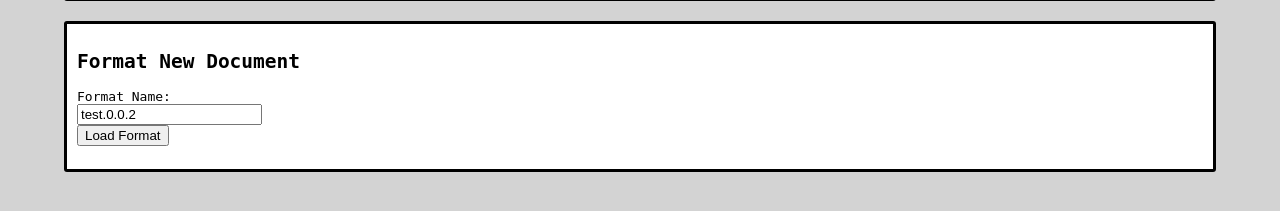
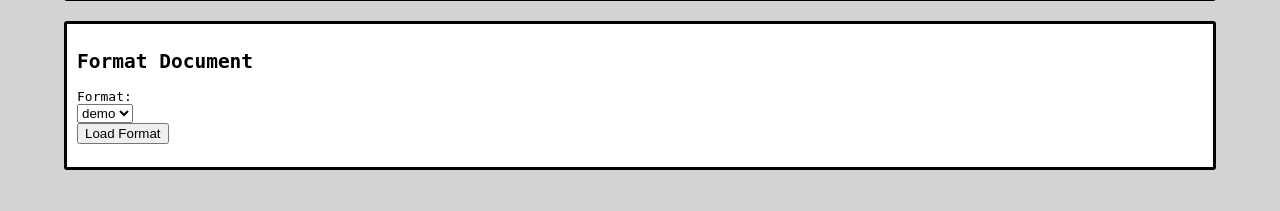
Before and after one commit to jtminor/storyteller-public, a Flask app: template app/templates/inspector.html in a window 1280 px wide. Shown: the part 259-470 px from the top of the page. Run offline with Flask 3, Linux system fonts and the light colour scheme; the template is opened without the code that fills it, so the values that code supplies are empty; some libraries are stand-ins or nearby versions.

Commit message:
Add format options to the inspector

```diff
--- a/app/main/Storyteller.py
+++ b/app/main/Storyteller.py
@@ -43,7 +43,7 @@ DEFAULT_IMAGE_MODEL_CONFIG_NAME = "google-image-basic"
 DEFAULT_SPEECH_MODEL_CONFIG_NAME = "google-speech-basic"
 
 #Document Defaults
-DEFAULT_FORMAT_NAME = "demo"
+DEFAULT_FORMAT_NAME = ""
 STORY_SUBDOCUMENT_KEY = "story_content"
 
 logger = logging.getLogger(__name__)
--- a/app/templates/inspector.html
+++ b/app/templates/inspector.html
@@ -643,9 +643,7 @@
         }
 
        function formatDocument(docId) {
-
-           const formatName = document.getElementById('formatInput').value;
-           const formatMessage = document.getElementById('formatMessage'); // Get the message element
+            const formatName = document.getElementById('formatSelect').value; // Get selected value
 
            fetch(`/${docId}/formatcontent`, {
                method: 'POST',
@@ -851,9 +849,14 @@
     </div>
 
     <div class="panel" id="formatnewdoc"  {% if sorted_agents %}style="display: none;"{% endif %}>
-        <h2>Format New Document</h2>
-        <label for="formatInput">Format Name:</label><br>
-        <input type="text" id="formatInput" value="test.0.0.2"><br>
+        <h2>Format Document</h2>
+        <label for="formatSelect">Format:</label><br>
+        <select id="formatSelect">
+            <option value="demo">demo</option>
+            {% for format in formats %}
+                <option value="{{ format }}">{{ format }}</option>
+            {% endfor %}
+        </select><br>
         <button onclick="formatDocument('{{ story_id }}')">Load Format</button>
         <p id="formatMessage"></p>
     </div>
--- a/version.txt
+++ b/version.txt
@@ -1 +1 @@
-v0.0.1 (0000002)
+v0.0.3 (0000003)
```
Also changed, not shown: app/main/Routes.py (+7 -0 lines).
